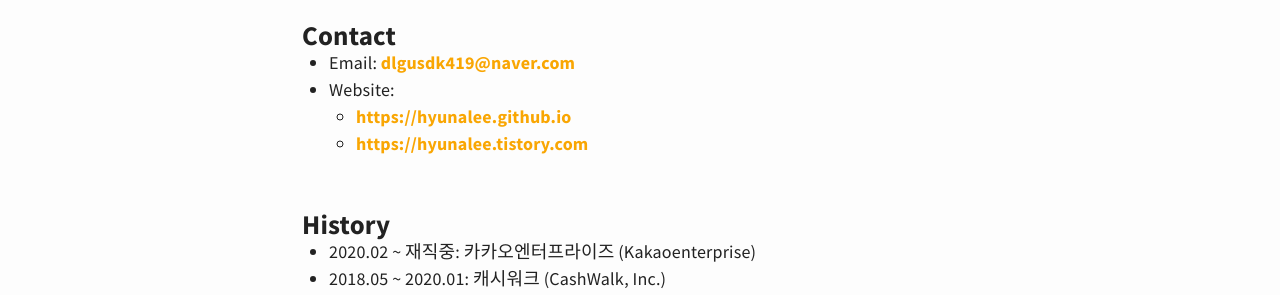
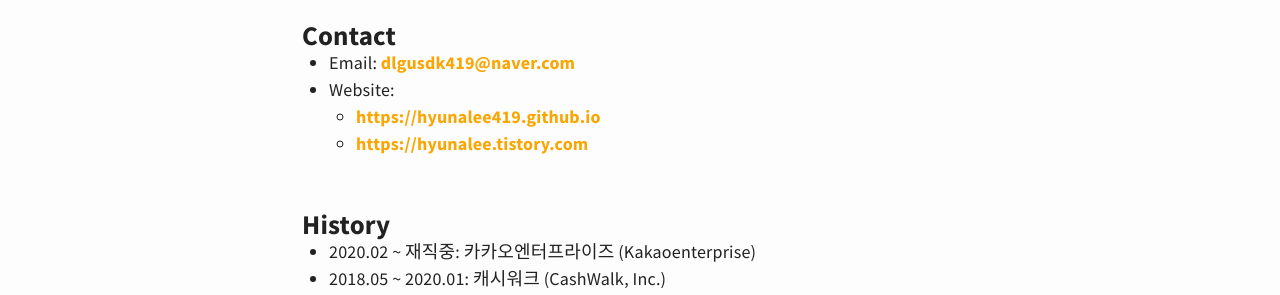
Before and after one commit to hyunalee419/hyunalee419.github.io, a Jekyll site: the page built from about.md, in a window 1280 px wide. Shown: the part 181-476 px from the top of the page. Built offline with Jekyll 4.4.1, drawn with Linux system fonts in a browser that asks for light colours; part of the change alters nothing that is shown.

Commit message:
Update about.md

```diff
--- a/about.md
+++ b/about.md
@@ -5,7 +5,7 @@ title: About
 ## Contact
 - Email: <a href="mailto:dlgusdk419@naver.com" target="_top">dlgusdk419@naver.com</a>
 - Website:
-    - [https://hyunalee.github.io](https://hyunalee.github.io)
+    - [https://hyunalee419.github.io](https://hyunalee419.github.io)
     - [https://hyunalee.tistory.com](https://hyunalee.tistory.com)
 
 ## History
```
